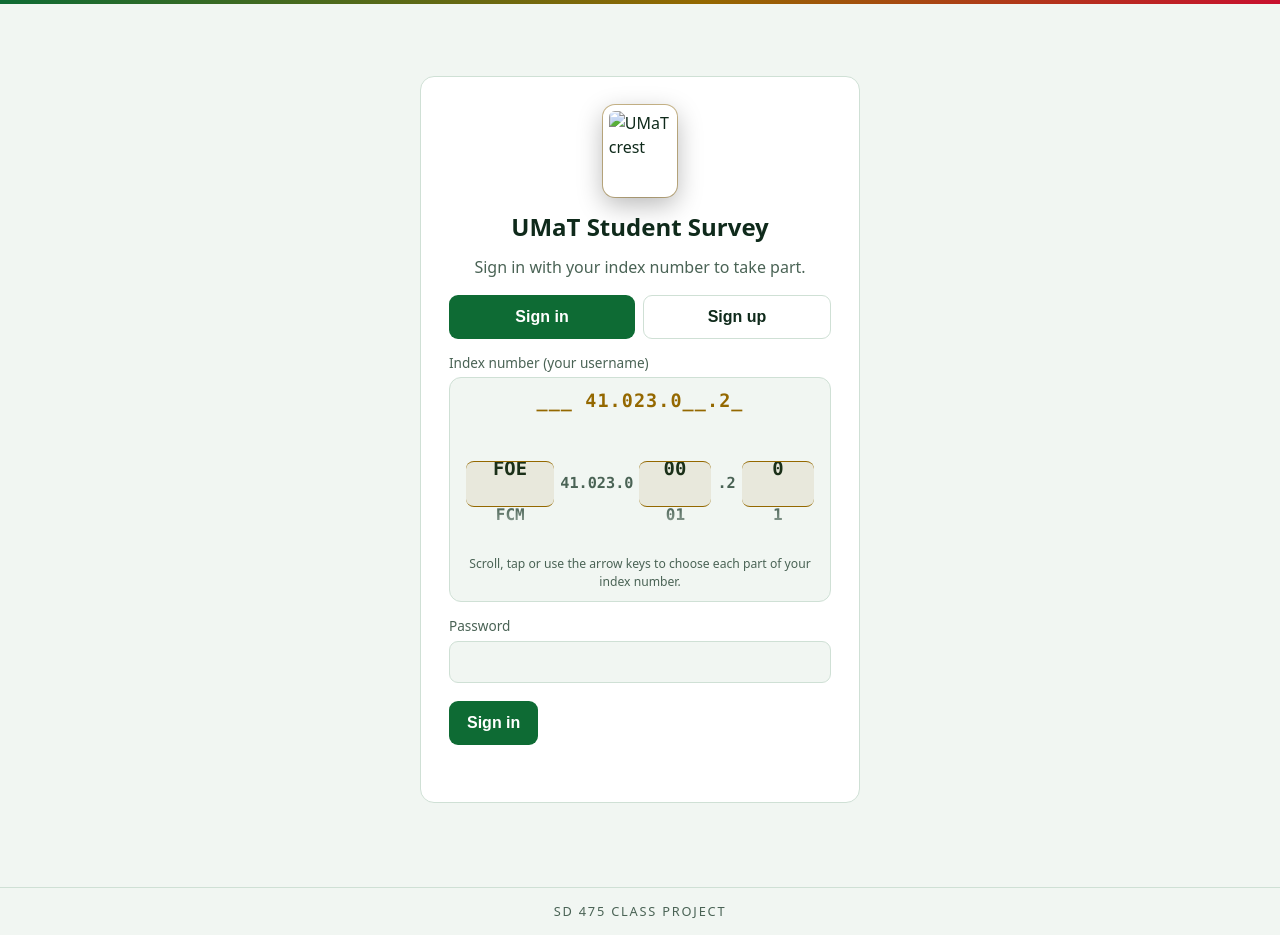
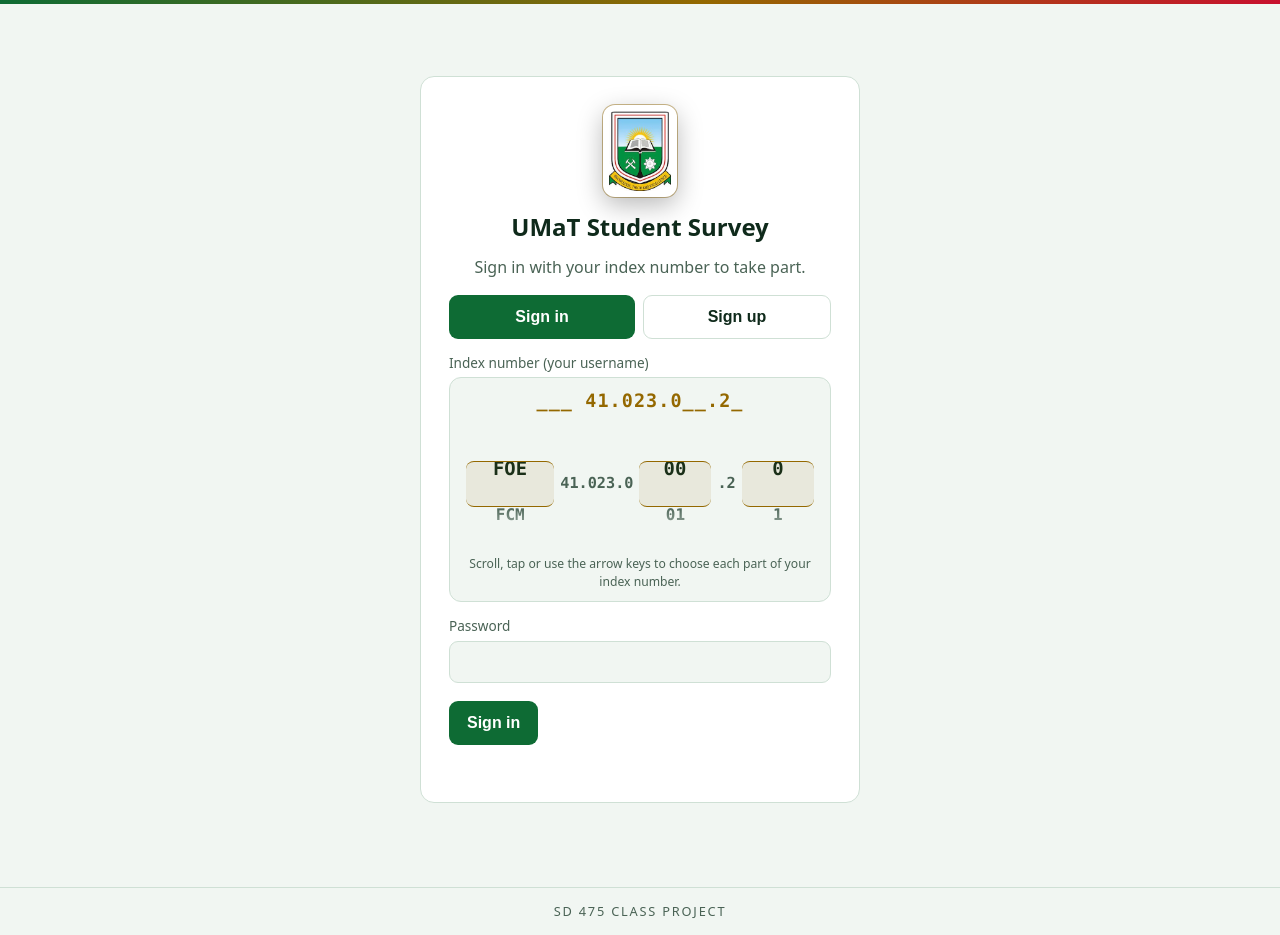
Before and after one commit to thegame16/survey_app, a plain HTML site: page index.html in a window 1280 px wide. Drawn offline with Linux system fonts and the light colour scheme.

Commit message:
Update index.html

```diff
--- a/index.html
+++ b/index.html
@@ -107,7 +107,7 @@ dialog::backdrop{background:rgba(0,0,0,.62)}
   <!-- AUTH -->
   <section id="auth" class="hide">
     <div class="card" style="max-width:440px;margin:40px auto">
-      <img class="crest md" src="assets/umat-logo.jpg" width="72" height="92" alt="UMaT crest">
+      <img class="crest md" src="umat-logo.jpg" width="72" height="92" alt="UMaT crest">
       <h1 class="ctr">UMaT Student Survey</h1>
       <p class="ctr" style="color:var(--mute);margin:0">Sign in with your index number to take part.</p>
       <div class="tabs" style="margin-top:16px">
```
